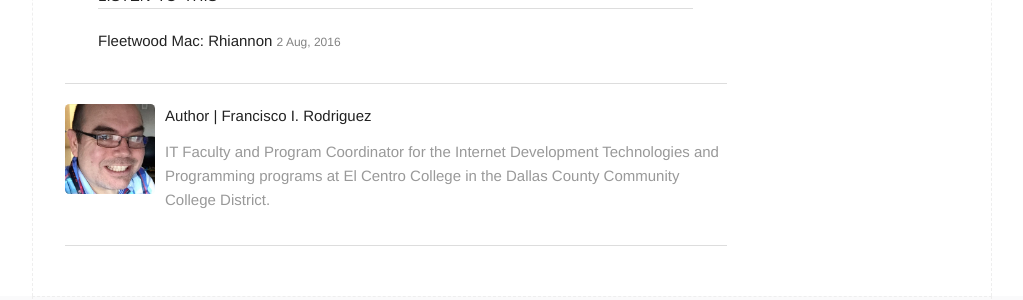
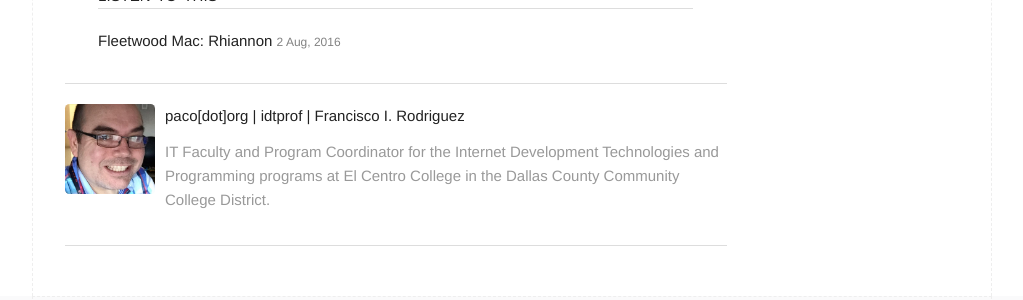
Before and after one commit to pacodotorg/pacodotorg.github.io, a Jekyll site: the page built from archive.html, in a window 1280 px wide. Shown: the part 1399-1699 px from the top of the page, without its empty margins (128-1151 px from the left). Built offline with Jekyll 4.4.1, drawn with Linux system fonts in a browser that asks for light colours.

Commit message:
Update author.html

```diff
--- a/_includes/author.html
+++ b/_includes/author.html
@@ -1,7 +1,7 @@
 <section class="author">
   <div class="authorimage box" style="background: url({{site.baseurl}}/images/frodriguez_2016f.jpg)"></div>
   <div class="authorinfo box">
-    <p>Author | Francisco I. Rodriguez</p>
+    <p>paco[dot]org | idtprof | Francisco I. Rodriguez</p>
     <p class="bio">
       IT Faculty and Program Coordinator for the Internet Development Technologies and Programming programs at El Centro College in the Dallas County Community College District.
     </p>
```
